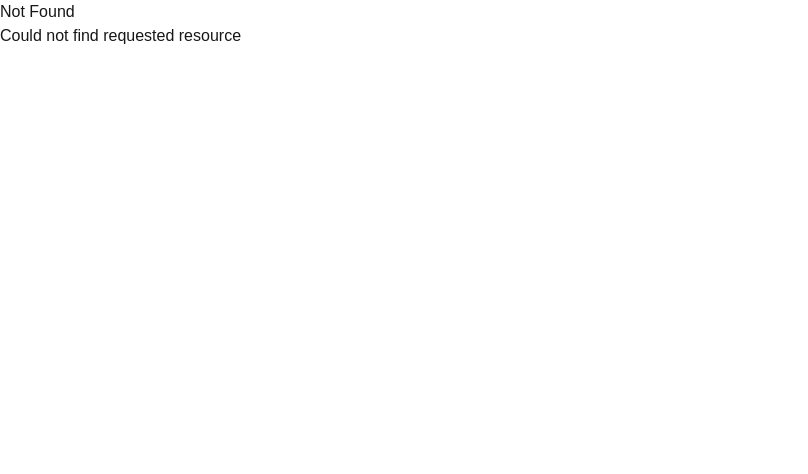
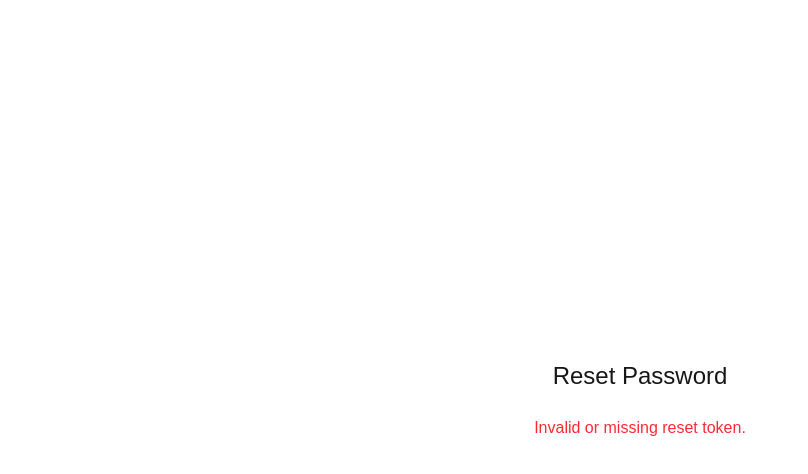
Before and after one commit to Iqbalshah786/next-js-auth, a Next.js app: page /resetpassword in a window 1280 px wide. Before the commit this address had no page. Shown: the top 474 px of the page, without its empty margins (0-808 px from the left). Built offline with nearby package versions, Linux system fonts and the light colour scheme.

Commit message:
add Reset Password page with token handling and form submission

```diff
--- /dev/null
+++ b/src/app/resetpassword/page.tsx
@@ -0,0 +1,82 @@
+"use client";
+import React, { useEffect, useState } from "react";
+import { useRouter } from "next/navigation";
+import axios from "axios";
+import toast from "react-hot-toast";
+
+export default function ResetPasswordPage() {
+  const router = useRouter();
+  const [token, setToken] = useState<string>("");
+  const [password, setPassword] = useState<string>("");
+  const [confirm, setConfirm] = useState<string>("");
+  const [loading, setLoading] = useState<boolean>(false);
+
+  // extract token from URL
+  useEffect(() => {
+    const urlParams = new URLSearchParams(window.location.search);
+    const t = urlParams.get("token");
+    if (t) setToken(t);
+  }, []);
+
+  const handleSubmit = async (e: React.FormEvent) => {
+    e.preventDefault();
+    if (!password || !confirm) {
+      return toast.error("Please fill out all fields");
+    }
+    if (password !== confirm) {
+      return toast.error("Passwords do not match");
+    }
+    setLoading(true);
+    try {
+      const res = await axios.post("/api/users/resetpassword", {
+        token,
+        password,
+      });
+      toast.success(res.data.message || "Password reset successful");
+      router.push("/login");
+    } catch (err: any) {
+      console.error(err);
+      toast.error(err.response?.data?.error || "Unable to reset password");
+    } finally {
+      setLoading(false);
+    }
+  };
+
+  return (
+    <div className="flex flex-col items-center justify-center min-h-screen py-8">
+      <h1 className="text-2xl mb-6">Reset Password</h1>
+      {!token ? (
+        <p className="text-red-500">Invalid or missing reset token.</p>
+      ) : (
+        <form
+          onSubmit={handleSubmit}
+          className="flex flex-col w-full max-w-sm gap-4"
+        >
+          <input
+            type="password"
+            placeholder="New password"
+            className="border border-gray-300 rounded-md p-2"
+            value={password}
+            onChange={(e) => setPassword(e.target.value)}
+            required
+          />
+          <input
+            type="password"
+            placeholder="Confirm new password"
+            className="border border-gray-300 rounded-md p-2"
+            value={confirm}
+            onChange={(e) => setConfirm(e.target.value)}
+            required
+          />
+          <button
+            type="submit"
+            disabled={loading}
+            className="bg-blue-500 text-white p-2 rounded-md hover:bg-blue-600 disabled:opacity-50 hover:cursor-pointer"
+          >
+            {loading ? "Resetting..." : "Reset Password"}
+          </button>
+        </form>
+      )}
+    </div>
+  );
+}
```
